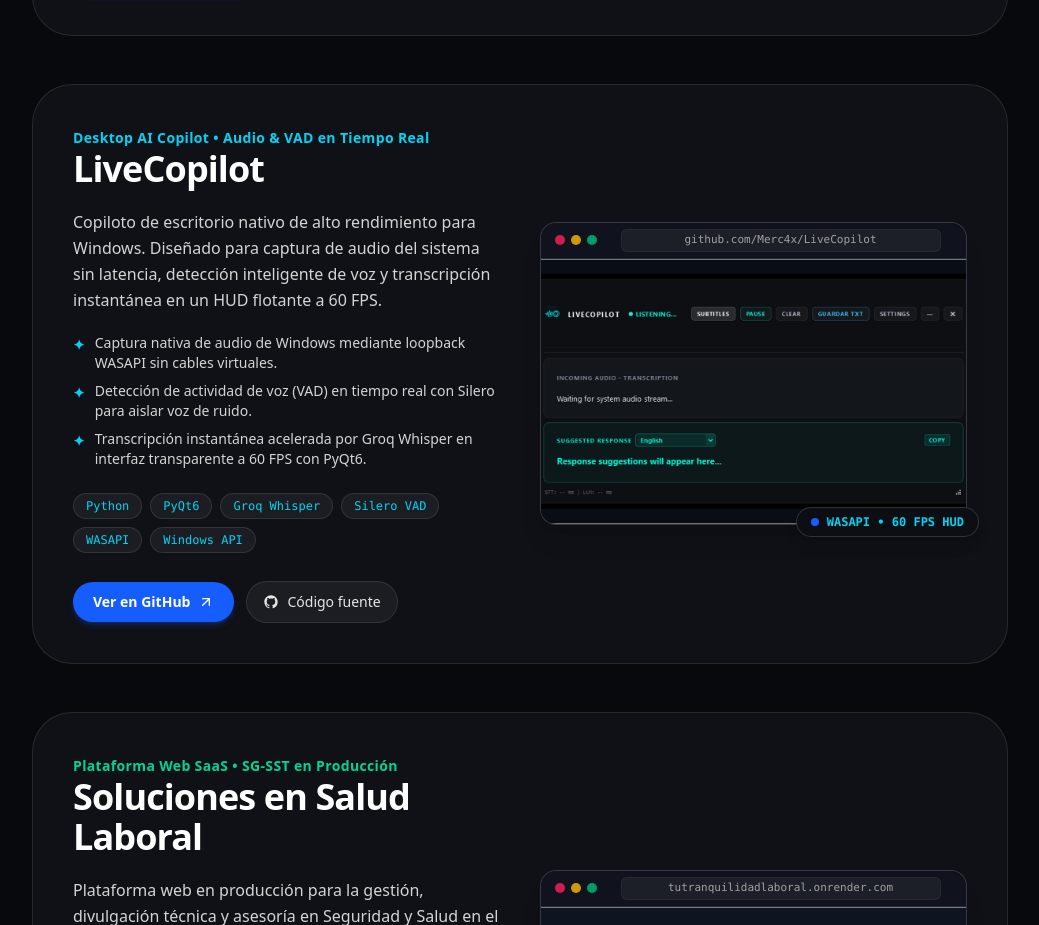
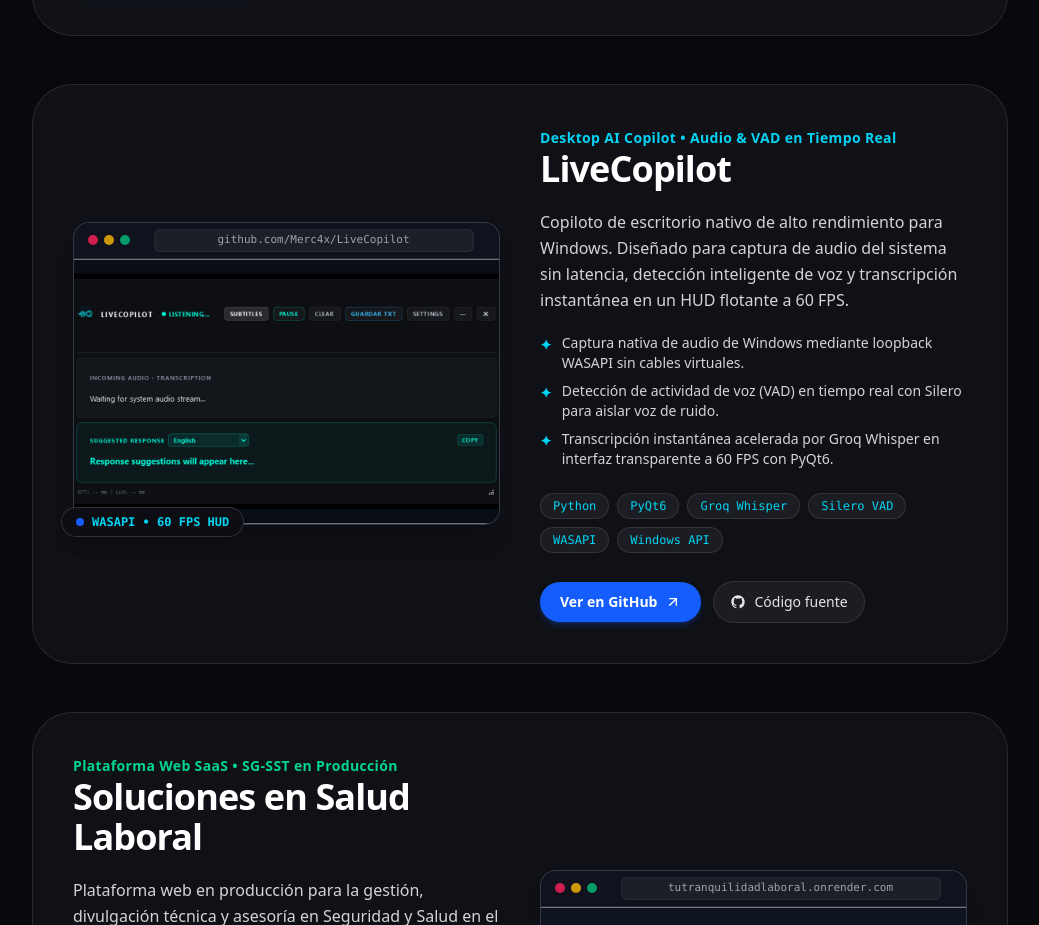
Before and after one commit to Merc4x/portafolio, a Next.js app: page / in a window 1280 px wide. Shown: the part 2512-3437 px from the top of the page, without its empty margins (120-1159 px from the left). Built offline with nearby package versions, Linux system fonts and the light colour scheme.

Commit message:
style: alternate project cards layout (zigzag text-image pattern)

```diff
--- a/src/app/page.tsx
+++ b/src/app/page.tsx
@@ -563,11 +563,11 @@
               </div>
             </div>
 
-            {/* Project 2: LiveCopilot */}
+            {/* Project 2: LiveCopilot (Layout Alternado: Mockup a la izquierda, Texto a la derecha) */}
             <div className="reveal-on-scroll opacity-0 translate-y-8 transition-all duration-700 ease-out group rounded-3xl sm:rounded-[2.5rem] bg-white dark:bg-[#0f1117] border border-slate-200/90 dark:border-white/10 hover:border-blue-400 dark:hover:border-white/20 transition-all p-6 sm:p-10 shadow-lg shadow-slate-200/40 dark:shadow-none">
               <div className="grid grid-cols-1 lg:grid-cols-12 gap-8 lg:gap-10 items-center">
-                {/* Columna Izquierda: Información, Features y Acciones */}
-                <div className="lg:col-span-6 space-y-5">
+                {/* Columna Texto: En mobile va primero, en desktop pasa a la derecha (order-2) */}
+                <div className="lg:col-span-6 space-y-5 lg:order-2">
                   <div className="space-y-2">
                     <span className="text-xs sm:text-sm font-semibold tracking-wide text-blue-600 dark:text-cyan-400">
                       Desktop AI Copilot &bull; Audio &amp; VAD en Tiempo Real
@@ -633,8 +633,8 @@
                   </div>
                 </div>
 
-                {/* Columna Derecha: Mockup estilo ventana de navegador con detalle flotante */}
-                <div className="lg:col-span-6 relative">
+                {/* Columna Mockup: En mobile va segundo, en desktop pasa a la izquierda (order-1) */}
+                <div className="lg:col-span-6 relative lg:order-1">
                   <div className="rounded-2xl border border-slate-200/90 dark:border-white/15 bg-slate-100 dark:bg-[#141824] shadow-xl overflow-hidden group-hover:shadow-2xl transition-all">
                     {/* Traffic lights + URL Bar */}
                     <div className="h-9 px-3.5 bg-slate-200/80 dark:bg-[#10131d] border-b border-slate-200/90 dark:border-white/10 flex items-center gap-3">
@@ -659,7 +659,7 @@
                   </div>
 
                   {/* Floating depth badge */}
-                  <div className="hidden sm:inline-flex items-center gap-2 absolute -bottom-3 -right-3 px-3.5 py-1.5 rounded-full bg-white dark:bg-[#0c0e14] border border-slate-200 dark:border-white/15 text-xs font-mono font-semibold text-blue-700 dark:text-cyan-400 shadow-lg">
+                  <div className="hidden sm:inline-flex items-center gap-2 absolute -bottom-3 -left-3 px-3.5 py-1.5 rounded-full bg-white dark:bg-[#0c0e14] border border-slate-200 dark:border-white/15 text-xs font-mono font-semibold text-blue-700 dark:text-cyan-400 shadow-lg">
                     <span className="w-2 h-2 rounded-full bg-blue-600 animate-pulse" />
                     <span>WASAPI &bull; 60 FPS HUD</span>
                   </div>
@@ -667,7 +667,7 @@
               </div>
             </div>
 
-            {/* Project 2: Soluciones en Salud Laboral */}
+            {/* Project 3: Soluciones en Salud Laboral */}
             <div className="reveal-on-scroll opacity-0 translate-y-8 transition-all duration-700 ease-out group rounded-3xl sm:rounded-[2.5rem] bg-white dark:bg-[#0f1117] border border-slate-200/90 dark:border-white/10 hover:border-emerald-400 dark:hover:border-white/20 transition-all p-6 sm:p-10 shadow-lg shadow-slate-200/40 dark:shadow-none">
               <div className="grid grid-cols-1 lg:grid-cols-12 gap-8 lg:gap-10 items-center">
                 {/* Columna Izquierda: Información, Features y Acciones */}
```
